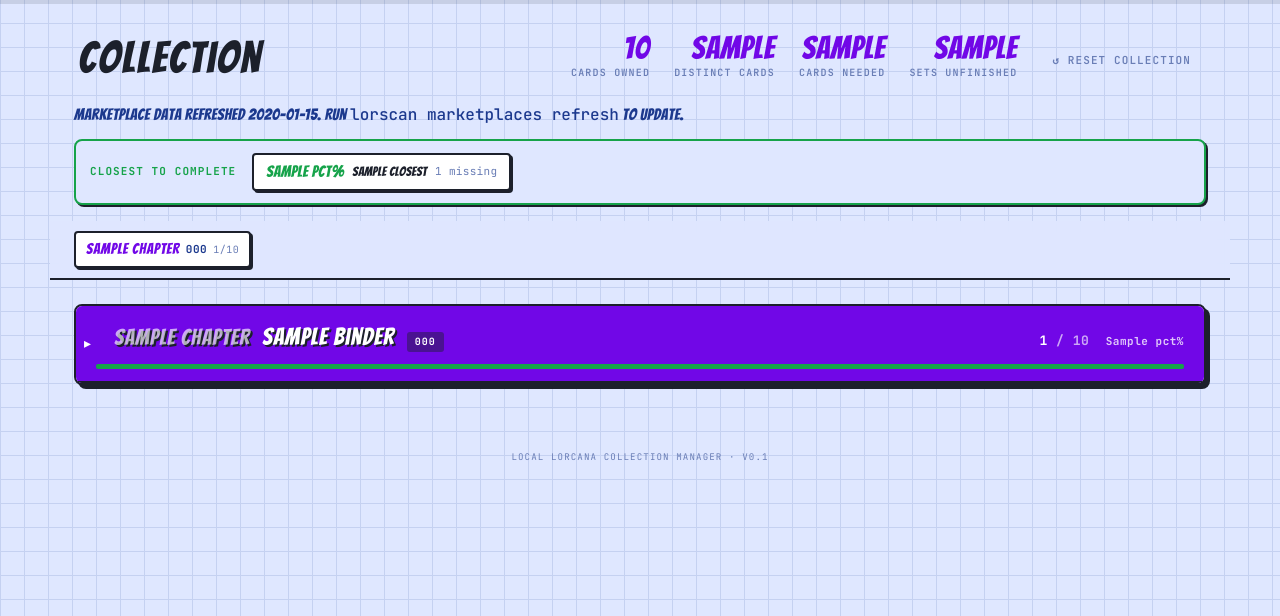
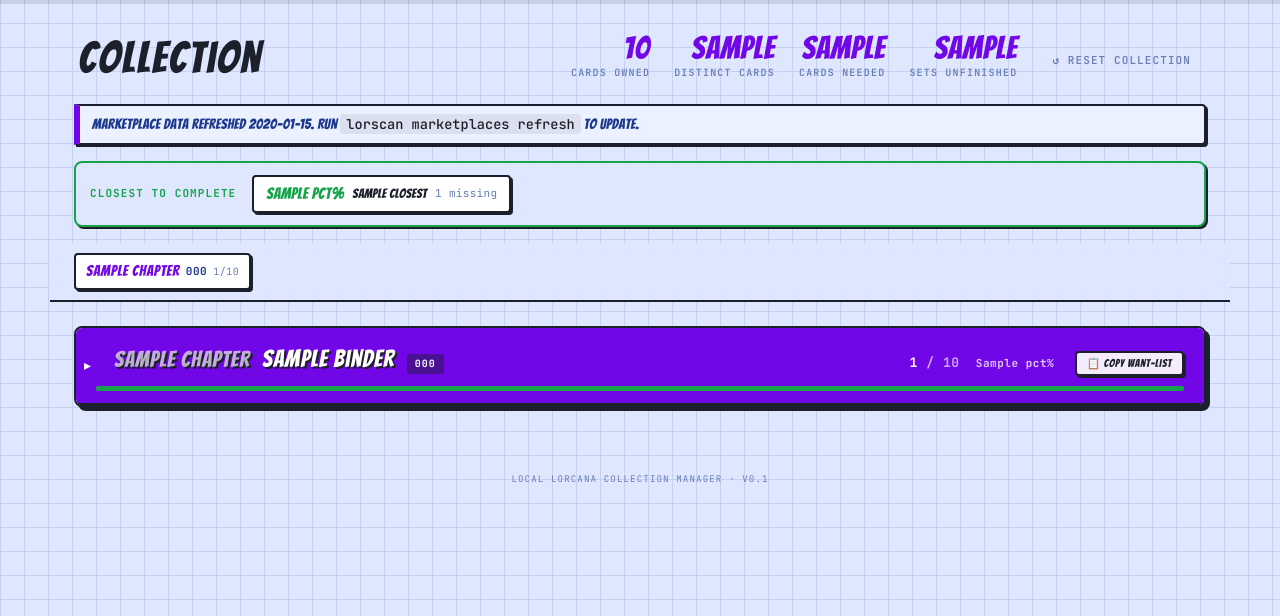
Before and after one commit to ityou-tech/lorscan, a FastAPI app: template src/lorscan/app/templates/collection/index.html in a window 1280 px wide. Shown: the part 73-689 px from the top of the page. Run offline with FastAPI, Linux system fonts and the light colour scheme; the template is opened without the code that fills it: most values are stand-ins (such as "Sample title", 1, 10 or a date in 2020); parts of the project's set-up code (start-up, migrations or seed data) failed here and were passed over.

Commit message:
feat(collection): port copy-want buttons + style price badges

```diff
--- a/src/lorscan/app/static/css/main.css
+++ b/src/lorscan/app/static/css/main.css
@@ -1619,6 +1619,58 @@ body.lightbox-open { overflow: hidden; }
 .empty-state p { max-width: 480px; margin: 0 auto var(--space-md); color: var(--text-soft); }
 
 /* ============================================================
+   MARKETPLACE BADGES + REFRESH BANNER (Task 12)
+   ============================================================ */
+/* Price badge on empty pockets — links to the in-stock listing on a
+   matched marketplace. Uses the project's chunky border + hard-shadow
+   tokens so it reads as another Tetris-style block. */
+.pocket-badge {
+  display: inline-flex;
+  align-items: center;
+  gap: 4px;
+  padding: 4px 10px;
+  margin-bottom: 6px;
+  font-size: 0.85rem;
+  font-weight: 600;
+  color: var(--primary);
+  background: white;
+  border: 1.5px solid var(--primary);
+  border-radius: 12px;
+  text-decoration: none;
+  white-space: nowrap;
+  box-shadow: 1px 1px 0 var(--primary);
+  transition: background 0.10s ease, color 0.10s ease, transform 0.05s;
+}
+.pocket-badge:hover {
+  background: var(--secondary);
+  color: var(--secondary-on);
+  transform: translate(-1px, -1px);
+}
+
+/* Refreshed-at line under the /collection page header. Soft surface
+   panel anchored by a vibrant left rail in the design's accent color. */
+.marketplace-refreshed {
+  margin: 8px 0 16px;
+  padding: 8px 12px;
+  font-family: var(--font-display);
+  font-size: 0.9rem;
+  letter-spacing: 0.02em;
+  color: var(--text);
+  background: var(--surface-pale);
+  border: 2px solid var(--primary);
+  border-left: 6px solid var(--secondary);
+  border-radius: 0 var(--radius-sm) var(--radius-sm) 0;
+  box-shadow: var(--shadow-block-sm);
+}
+.marketplace-refreshed code {
+  background: rgba(28, 32, 43, 0.08);
+  padding: 1px 6px;
+  border-radius: 3px;
+  font-size: 0.85rem;
+  color: var(--primary);
+}
+
+/* ============================================================
    SMALL SCREENS
    ============================================================ */
 @media (max-width: 720px) {
--- a/src/lorscan/app/templates/_partials/binder.html
+++ b/src/lorscan/app/templates/_partials/binder.html
@@ -25,7 +25,7 @@
         <span class="binder-stat-sep">/</span>
         <span class="binder-stat-tot">{{ binder.total }}</span>
         <span class="binder-stat-pct">{{ binder.pct }}%</span>
-        {% if mode == 'missing' %}
+        {% if binder.owned_count < binder.total %}
         {# JS listens with capture:true so it fires before the click can
            bubble to <summary> and toggle the <details>. No inline
            onclick handler needed. #}
--- a/src/lorscan/app/templates/collection/index.html
+++ b/src/lorscan/app/templates/collection/index.html
@@ -28,6 +28,11 @@
           onsubmit="return confirm('Delete every card from your collection? This wipes all {{ total }} owned cards. Catalog and scan history are kept.');">
       <button type="submit" class="reset-link">↺ Reset collection</button>
     </form>
+    {% endif %}
+    {% if cards_needed > 0 %}
+    <button type="button" class="primary copy-want-btn" data-copy-all>
+      📋 Copy full want-list
+    </button>
     {% endif %}
   </div>
 </section>
@@ -81,4 +86,5 @@
   {% endfor %}
 </div>
 {% endif %}
+<div id="copy-toast" class="copy-toast" role="status" aria-live="polite" hidden>Copied to clipboard</div>
 {% endblock %}
```
Also changed, not shown: tests/integration/test_routes_smoke.py (+13 -0 lines).
